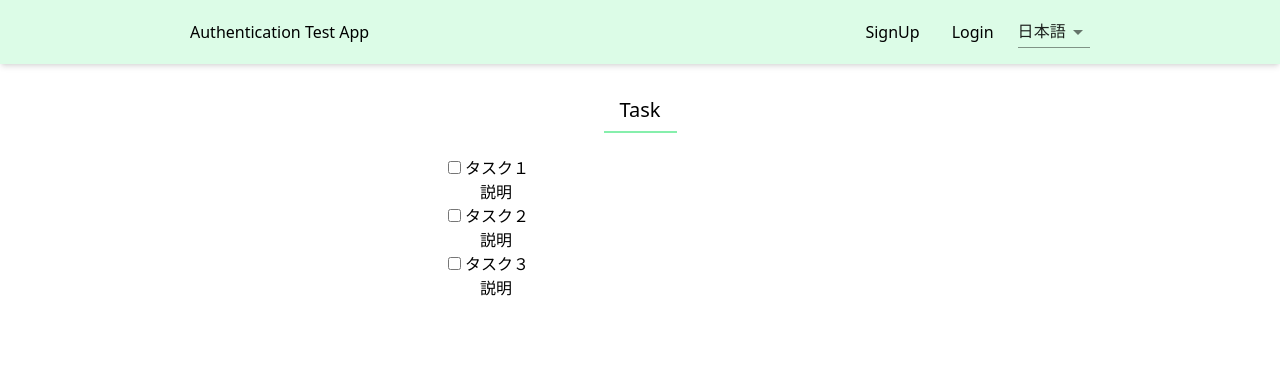
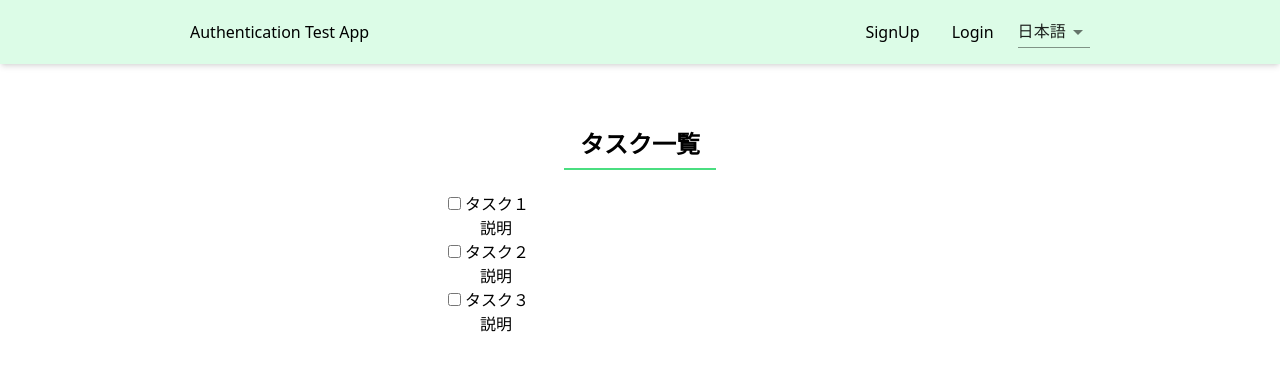
Before and after one commit to topi0247/Synopsis, a Next.js app in the folder front/: page /en/tasks in a window 1280 px wide. Shown: the top 370 px of the page. Built offline with nearby package versions, Linux system fonts and the light colour scheme; no server answers.

Commit message:
ファイル構成を整理

```diff
--- /dev/null
+++ b/front/src/api/index.ts
@@ -0,0 +1,4 @@
+import { useAuth } from "./auth";
+import { useAccount } from "./account";
+
+export { useAuth, useAccount };
--- a/front/src/app/[locale]/login/page.tsx
+++ b/front/src/app/[locale]/login/page.tsx
@@ -3,13 +3,12 @@
 import { Button } from "@mui/material";
 import { useState } from "react";
 import { H2 } from "../components/ui/h2";
-import { useRouter } from "next/navigation";
 import { ErrorMessage } from "../components/ui/errorMsg";
-import Link from "next/link";
 import { InputText } from "../components/forms/inputText";
 import { useAuth } from "@/api/auth";
 import { SubmitHandler, useForm } from "react-hook-form";
 import { useTranslations } from "next-intl";
+import { Link, useRouter } from "@/lib";
 
 interface IFormInputs {
   email: string;
--- a/front/src/app/[locale]/page.tsx
+++ b/front/src/app/[locale]/page.tsx
@@ -1,4 +1,4 @@
-import { Link } from "@/lib/navigation";
+import { Link } from "@/lib";
 import { useTranslations } from "next-intl";
 
 export default function Home() {
--- a/front/src/app/[locale]/signup/page.tsx
+++ b/front/src/app/[locale]/signup/page.tsx
@@ -4,12 +4,11 @@ import { Button } from "@mui/material";
 import { H2 } from "../components/ui/h2";
 import { useState } from "react";
 import { ErrorMessage } from "../components/ui/errorMsg";
-import { useRouter } from "next/navigation";
-import Link from "next/link";
 import { useAuth } from "@/api/auth";
 import { SubmitHandler, useForm } from "react-hook-form";
 import { InputText } from "../components/forms/inputText";
 import { useTranslations } from "next-intl";
+import { Link, useRouter } from "@/lib";
 
 interface IFormInputs {
   name: string;
--- a/front/src/app/[locale]/tasks/page.tsx
+++ b/front/src/app/[locale]/tasks/page.tsx
@@ -1,4 +1,5 @@
 import React from "react";
+import { H2 } from "../components/ui/h2";
 
 const tasks = [
   {
@@ -24,9 +25,7 @@ const tasks = [
 const TasksIndex = () => {
   return (
     <article className="w-full m-auto">
-      <h2 className="text-xl text-center">
-        <span className="px-4 pb-2 border-b-2 border-green-300">Task</span>
-      </h2>
+      <H2>タスク一覧</H2>
       <dl className="w-96 mx-auto my-8">
         {tasks.length > 0 ? (
           tasks.map((task) => (
--- /dev/null
+++ b/front/src/lib/index.ts
@@ -0,0 +1,3 @@
+import { Link, redirect, useRouter, usePathname } from "./navigation";
+
+export { Link, redirect, useRouter, usePathname };
--- /dev/null
+++ b/front/src/state/index.ts
@@ -0,0 +1,4 @@
+import { localeState } from "./locale";
+import { userState } from "./user";
+
+export { localeState, userState };
```
